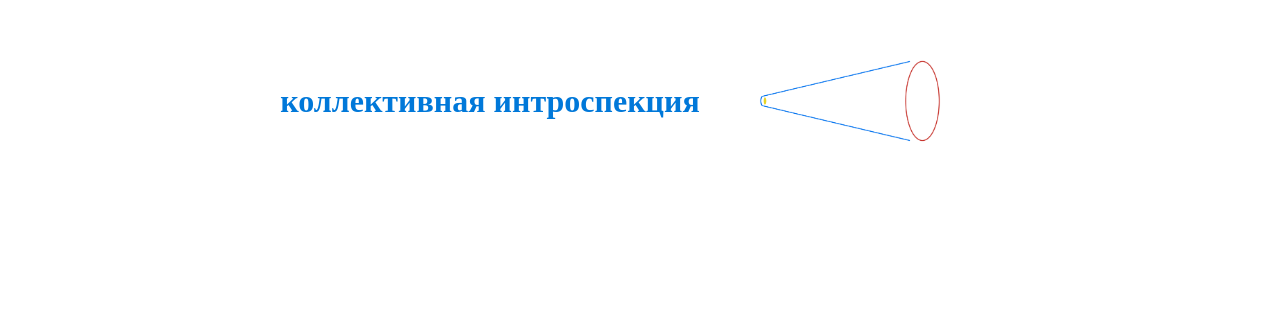
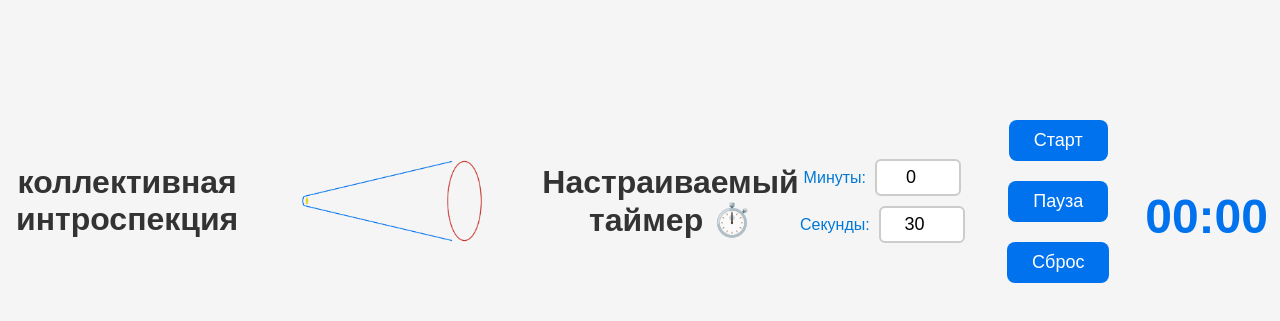
Before and after one commit to bkhrv/collective-introspection, a plain HTML site: page index.html in a window 1280 px wide. Shown: the part 299-620 px from the top of the page. Drawn offline with Linux system fonts and the light colour scheme.

Commit message:
Update index.html

```diff
--- a/index.html
+++ b/index.html
@@ -9,6 +9,137 @@
 
     <h1>коллективная интроспекция</h1>
     <img src="images/эээ.png" alt="изображение" width="300">
+    <!DOCTYPE html>
+<html lang="ru">
+<head>
+  <meta charset="UTF-8">
+  <meta name="viewport" content="width=device-width, initial-scale=1.0">
+  <title>Таймер</title>
+  <style>
+    body {
+      font-family: Arial, sans-serif;
+      background: #f5f5f5;
+      text-align: center;
+      padding-top: 100px;
+    }
+
+    h1 {
+      color: #333;
+    }
+
+    input {
+      width: 70px;
+      padding: 6px;
+      font-size: 18px;
+      text-align: center;
+      border: 2px solid #ccc;
+      border-radius: 6px;
+      margin: 5px;
+    }
+
+    /* 🔹 Общий стиль кнопок */
+    button {
+      font-size: 18px;
+      padding: 10px 25px;
+      margin: 10px 5px;
+      background: #0072ee;
+      color: white;
+      border: none;
+      border-radius: 8px;
+      cursor: pointer;
+      transition: background 0.3s ease, transform 0.1s ease;
+    }
+
+    button:hover {
+      background: #005fcc;
+      transform: scale(1.05);
+    }
+
+    #timer {
+      font-size: 48px;
+      margin-top: 30px;
+      color: #0072ee;
+      font-weight: bold;
+    }
+  </style>
+</head>
+<body>
+
+  <h1>Настраиваемый таймер ⏱️</h1>
+
+  <div>
+    <label>Минуты:
+      <input type="number" id="minutes" min="0" value="0">
+    </label>
+    <label>Секунды:
+      <input type="number" id="seconds" min="0" value="30">
+    </label>
+  </div>
+
+  <!-- 🔹 Кнопки -->
+  <div>
+    <button id="startBtn">Старт</button>
+    <button id="pauseBtn">Пауза</button>
+    <button id="resetBtn">Сброс</button>
+  </div>
+
+  <div id="timer">00:30</div>
+
+  <script>
+    let countdown;
+    let totalSeconds = 0;
+    let isRunning = false;
+
+    const timerDisplay = document.getElementById('timer');
+    const startBtn = document.getElementById('startBtn');
+    const pauseBtn = document.getElementById('pauseBtn');
+    const resetBtn = document.getElementById('resetBtn');
+
+    function updateDisplay() {
+      const m = Math.floor(totalSeconds / 60);
+      const s = totalSeconds % 60;
+      timerDisplay.textContent =
+        `${String(m).padStart(2, '0')}:${String(s).padStart(2, '0')}`;
+    }
+
+    startBtn.addEventListener('click', () => {
+      if (isRunning) return; // уже запущен
+      clearInterval(countdown);
+
+      if (totalSeconds === 0) {
+        const minutes = parseInt(document.getElementById('minutes').value) || 0;
+        const seconds = parseInt(document.getElementById('seconds').value) || 0;
+        totalSeconds = minutes * 60 + seconds;
+      }
+
+      isRunning = true;
+
+      countdown = setInterval(() => {
+        if (totalSeconds > 0) {
+          totalSeconds--;
+          updateDisplay();
+        } else {
+          clearInterval(countdown);
+          timerDisplay.textContent = "Время вышло! ⏰";
+          isRunning = false;
+        }
+      }, 1000);
+    });
+
+    pauseBtn.addEventListener('click', () => {
+      clearInterval(countdown);
+      isRunning = false;
+    });
+
+    resetBtn.addEventListener('click', () => {
+      clearInterval(countdown);
+      isRunning = false;
+      totalSeconds = 0;
+      updateDisplay();
+    });
+
+    updateDisplay();
+  </script>
 
 
 
```
